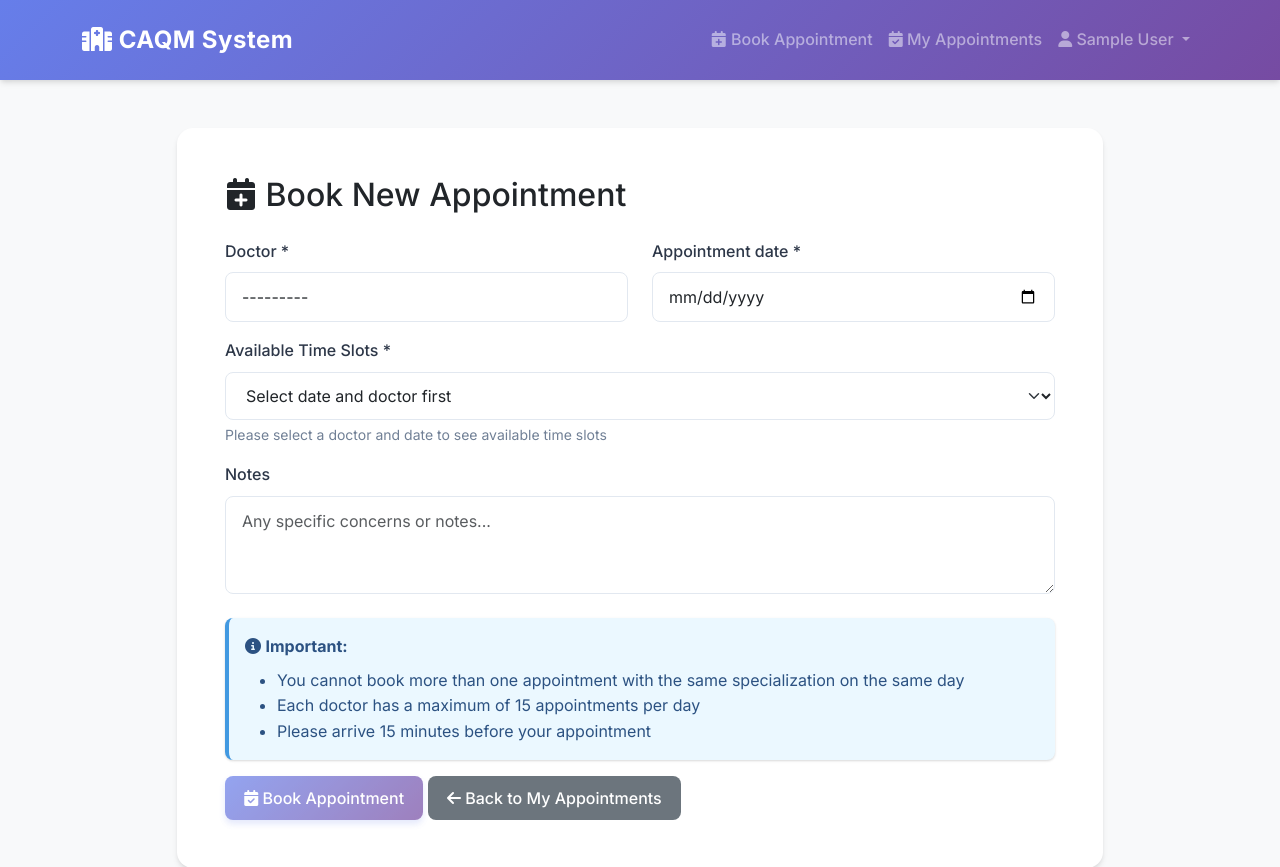
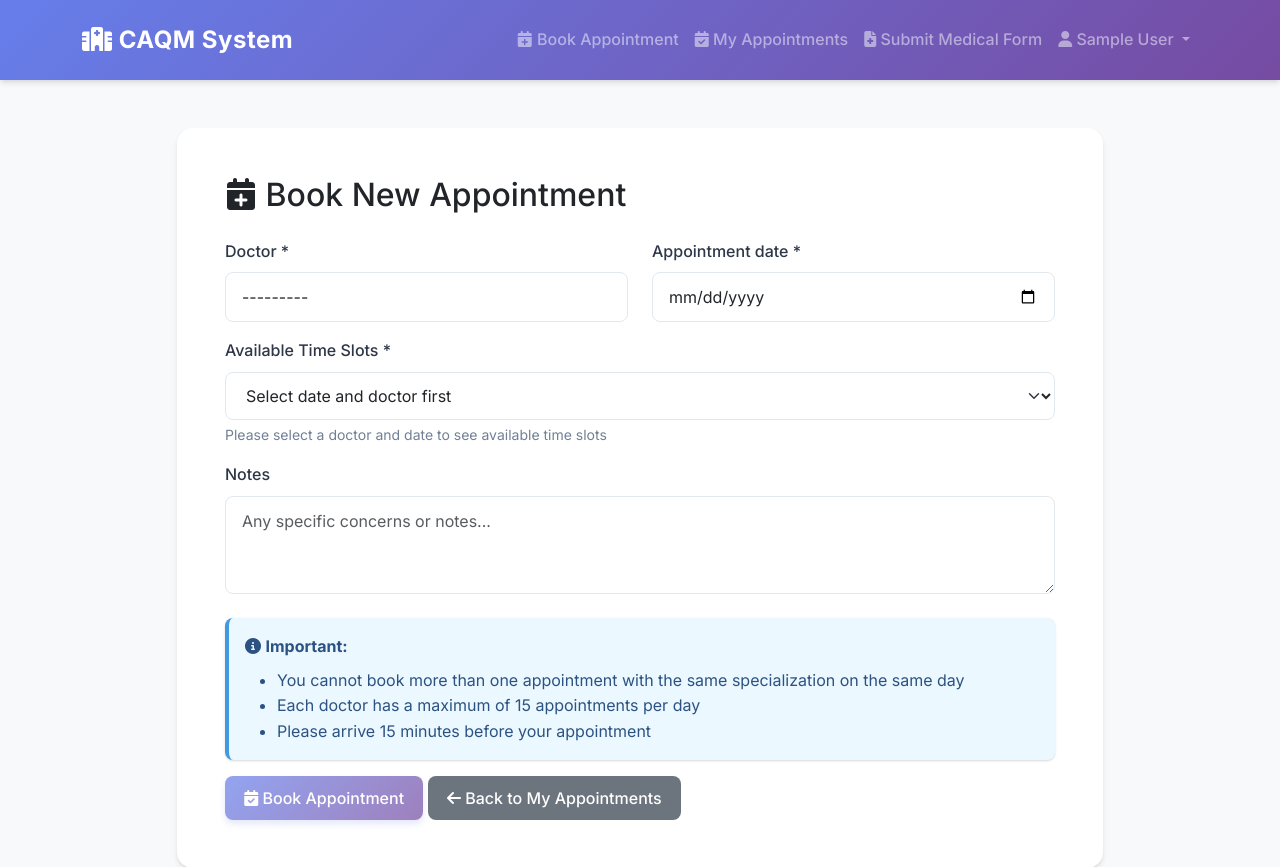
Before and after one commit to Mouaz-Ahmed-Alazazy/CAQM, a Django app: page /appointments/book/ in a window 1280 px wide. Shown: the top 867 px of the page. Run offline with Django 5.2, Linux system fonts and the light colour scheme; the visitor is signed in with stand-in values (Sample User, id 1); data that the repository does not hold is empty; some libraries are stand-ins or nearby versions.

Commit message:
edit submit form

```diff
--- a/accounts/templates/accounts/base.html
+++ b/accounts/templates/accounts/base.html
@@ -43,6 +43,11 @@
                     <li class="nav-item">
                         <a class="nav-link" href="{% url 'appointments:my_appointments' %}">
                             <i class="fas fa-calendar-check"></i> My Appointments
+                        </a>
+                    </li>
+                    <li class="nav-item">
+                        <a class="nav-link" href="{% url 'appointments:submit_patient_form' %}">
+                            <i class="fas fa-file-medical"></i> Submit Medical Form
                         </a>
                     </li>
                     {% elif user.is_doctor %}
--- a/accounts/views.py
+++ b/accounts/views.py
@@ -154,7 +154,7 @@ class CustomLoginView(LoginView):
         if user.is_doctor():
             return reverse_lazy('appointments:doctor_dashboard')
         elif user.is_patient():
-            return reverse_lazy('appointments:book_appointment')
+            return reverse_lazy('appointments:my_appointments')
         else:
             return reverse_lazy('admin:index')
 
--- a/appointments/views.py
+++ b/appointments/views.py
@@ -10,7 +10,7 @@ from django.forms import modelform_factory
 from django import forms
 from datetime import datetime, timedelta
 
-from .models import Appointment, DoctorAvailability
+from .models import Appointment, DoctorAvailability, PatientForm
 from accounts.models import Doctor, Patient
 from .services import AppointmentService, ScheduleService
 from accounts.notifications import NotificationService
@@ -427,7 +427,9 @@ class SubmitPatientFormView(LoginRequiredMixin, PatientRequiredMixin, View):
 
     def get(self, request):
         from django.shortcuts import render
-        return render(request, self.template_name)
+        from .models import PatientForm
+        patient_form = PatientForm.objects.filter(patient=request.user.patient_profile).first()
+        return render(request, self.template_name, {'patient_form': patient_form})
 
     def post(self, request):
         from .services import PatientFormService
@@ -441,7 +443,9 @@ class SubmitPatientFormView(LoginRequiredMixin, PatientRequiredMixin, View):
             if not chief_complaint:
                 messages.error(request, 'Chief complaint is required')
                 from django.shortcuts import render
-                return render(request, self.template_name)
+                from .models import PatientForm
+                patient_form = PatientForm.objects.filter(patient=request.user.patient_profile).first()
+                return render(request, self.template_name, {'patient_form': patient_form})
 
             success, result = PatientFormService.submit_form(
                 request.user.patient_profile,
@@ -457,9 +461,13 @@ class SubmitPatientFormView(LoginRequiredMixin, PatientRequiredMixin, View):
             else:
                 messages.error(request, result)
                 from django.shortcuts import render
-                return render(request, self.template_name)
+                from .models import PatientForm
+                patient_form = PatientForm.objects.filter(patient=request.user.patient_profile).first()
+                return render(request, self.template_name, {'patient_form': patient_form})
 
         except Exception as e:
             messages.error(request, f'Error submitting form: {str(e)}')
             from django.shortcuts import render
-            return render(request, self.template_name)
+            from .models import PatientForm
+            patient_form = PatientForm.objects.filter(patient=request.user.patient_profile).first()
+            return render(request, self.template_name, {'patient_form': patient_form})
```
Also changed, not shown: appointments/templates/appointments/my_appointments.html (+0 -15 lines), appointments/templates/appointments/submit_patient_form.html (+4 -4 lines), appointments/migrations/0002_patientform.py (added).
